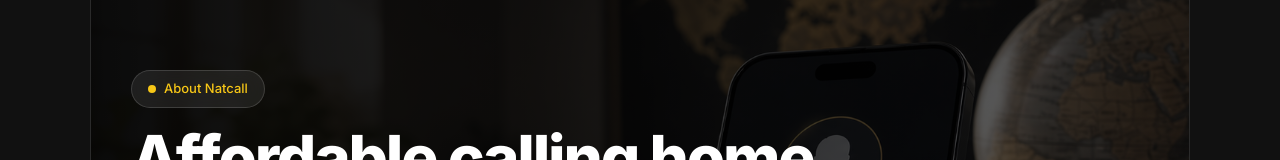
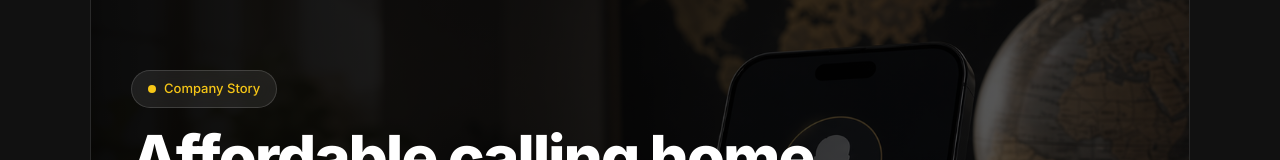
Before and after one commit to fahadappguy/internal-natcall-web, a Next.js app: page /about in a window 1280 px wide. Shown: the part 172-332 px from the top of the page. Built offline with nearby package versions, Linux system fonts and the light colour scheme; no server answers.

Commit message:
Update about page label

```diff
--- a/src/app/about/page.tsx
+++ b/src/app/about/page.tsx
@@ -29,7 +29,7 @@ export default function AboutPage() {
             <div className="max-w-[760px]">
               <span className="inline-flex items-center gap-2 rounded-full border border-white/15 bg-white/8 px-4 py-2 text-[13px] font-medium text-[#f6c617] backdrop-blur-md">
                 <span className="h-2 w-2 rounded-full bg-[#f6c617]" />
-                About Natcall
+                Company Story
               </span>
 
               <h1 className="mt-5 max-w-[760px] text-[clamp(2.25rem,6vw,62px)] font-extrabold leading-[1.04] tracking-[-0.02em] text-white sm:leading-[0.98] sm:tracking-[-0.035em]">
```
